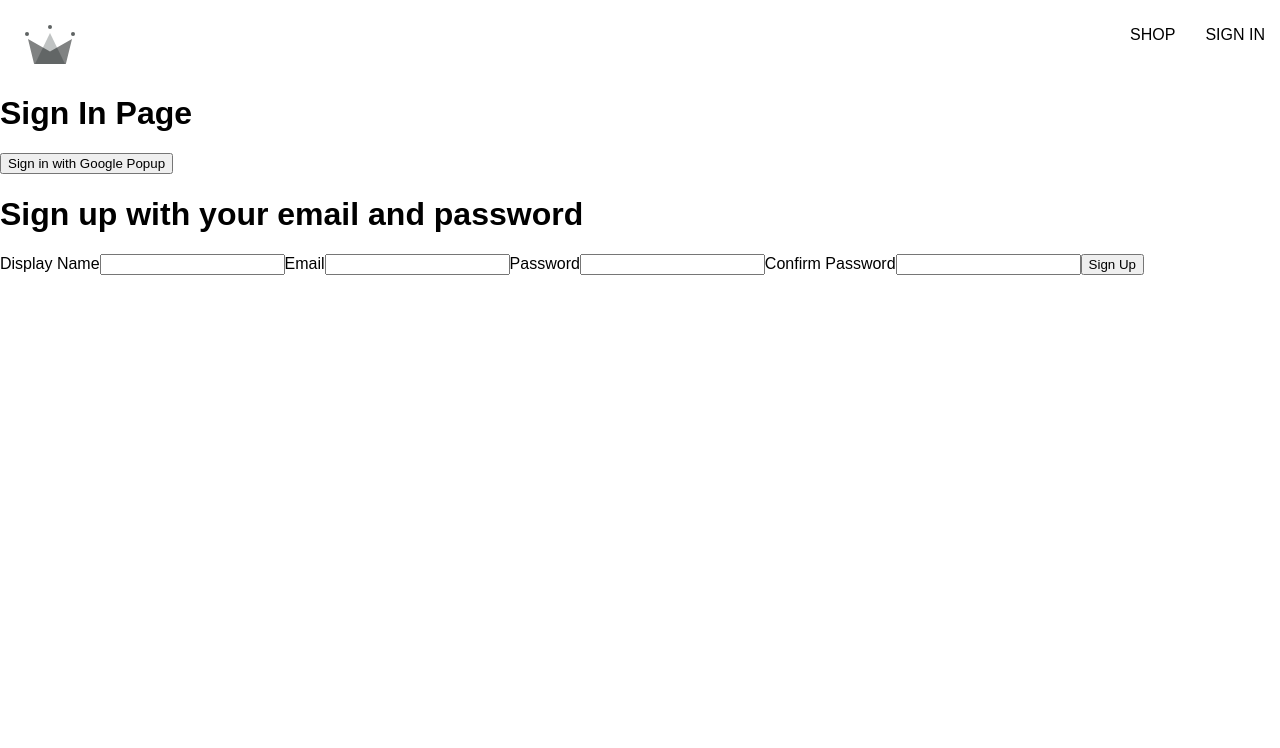
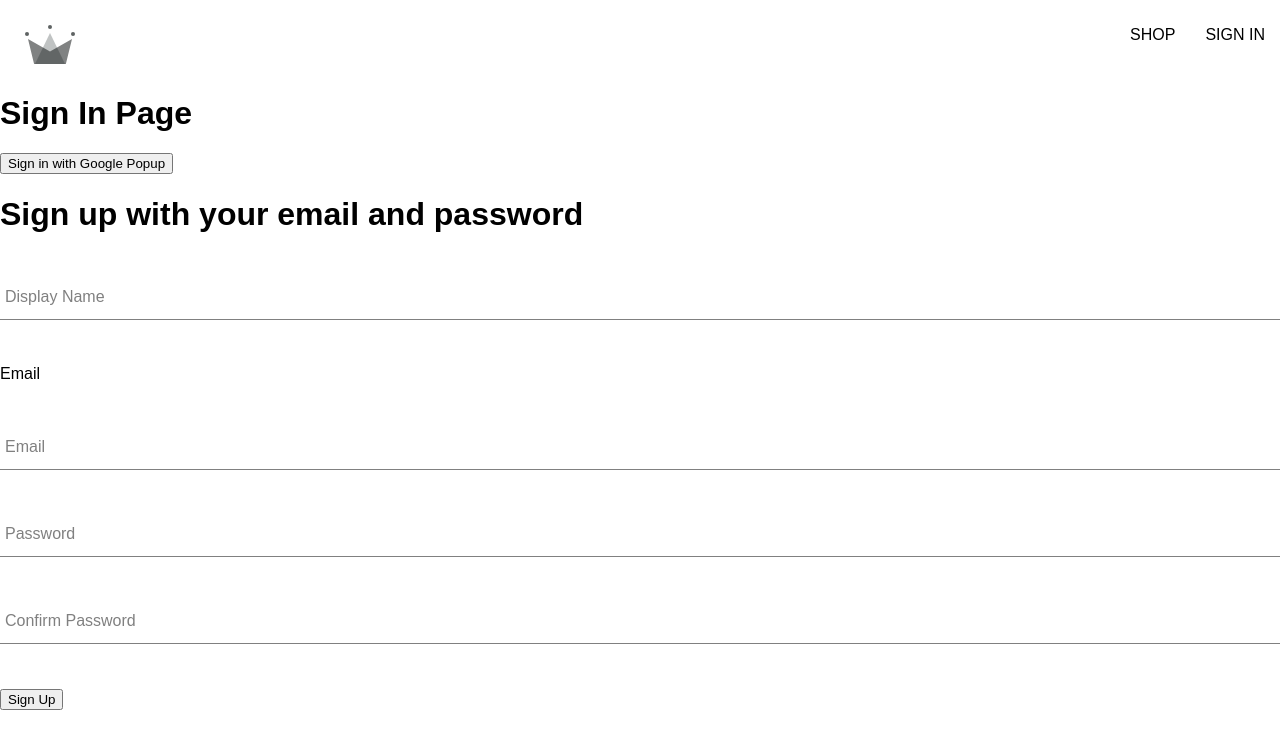
Before and after one commit to osalvatierra/crwn-clothing, a React (Create React App) app: page /sign-in in a window 1280 px wide. Shown: the top 748 px of the page. Built offline with nearby package versions, Linux system fonts and the light colour scheme.

Commit message:
generalizing form input component

```diff
--- /dev/null
+++ b/src/components/form-input/form-input.component.jsx
@@ -0,0 +1,20 @@
+import "./form-input.style.scss";
+
+const FormInput = ({ label, ...otherProps }) => {
+	return (
+		<div className="group">
+			<input className="form-input" {...otherProps} />
+			{label && (
+				<label
+					className={`${
+						otherProps.value.length ? "shrink" : ""
+					} form-input-label`}
+				>
+					{label}
+				</label>
+			)}
+		</div>
+	);
+};
+
+export default FormInput;
--- /dev/null
+++ b/src/components/form-input/form-input.style.scss
@@ -0,0 +1,54 @@
+$sub-color: grey;
+$main-color: black;
+
+@mixin shrinkLabel {
+	top: -14px;
+	font-size: 12px;
+	color: $main-color;
+}
+
+.group {
+	position: relative;
+	margin: 45px 0;
+
+	.form-input {
+		background: none;
+		background-color: white;
+		color: $sub-color;
+		font-size: 18px;
+		padding: 10px 10px 10px 5px;
+		display: block;
+		width: 100%;
+		border: none;
+		border-radius: 0;
+		border-bottom: 1px solid $sub-color;
+		margin: 25px 0;
+
+		&:focus {
+			outline: none;
+		}
+
+		&:focus ~ .form-input-label {
+			@include shrinkLabel();
+		}
+	}
+
+	input[type="password"] {
+		letter-spacing: 0.3em;
+	}
+
+	.form-input-label {
+		color: $sub-color;
+		font-size: 16px;
+		font-weight: normal;
+		position: absolute;
+		pointer-events: none;
+		left: 5px;
+		top: 10px;
+		transition: 300ms ease all;
+
+		&.shrink {
+			@include shrinkLabel();
+		}
+	}
+}
--- a/src/components/sign-up-form/sign-up-form.component.jsx
+++ b/src/components/sign-up-form/sign-up-form.component.jsx
@@ -1,4 +1,6 @@
 import { useState } from "react";
+
+import FormInput from "../form-input/form-input.component";
 
 import {
 	createAuthUserWithEmailAndPassword,
@@ -60,8 +62,8 @@ const SignUpForm = () => {
 			<h1>Sign up with your email and password</h1>
 
 			<form onSubmit={handleSubmit}>
-				<label>Display Name</label>
-				<input
+				<FormInput
+					label="Display Name"
 					type="text"
 					required
 					onChange={handleChange}
@@ -70,7 +72,8 @@ const SignUpForm = () => {
 				/>
 
 				<label>Email</label>
-				<input
+				<FormInput
+					label="Email"
 					type="email"
 					required
 					onChange={handleChange}
@@ -78,8 +81,8 @@ const SignUpForm = () => {
 					value={email}
 				/>
 
-				<label>Password</label>
-				<input
+				<FormInput
+					label="Password"
 					type="password"
 					required
 					onChange={handleChange}
@@ -87,8 +90,8 @@ const SignUpForm = () => {
 					value={password}
 				/>
 
-				<label>Confirm Password</label>
-				<input
+				<FormInput
+					label="Confirm Password"
 					type="password"
 					required
 					onChange={handleChange}
```
